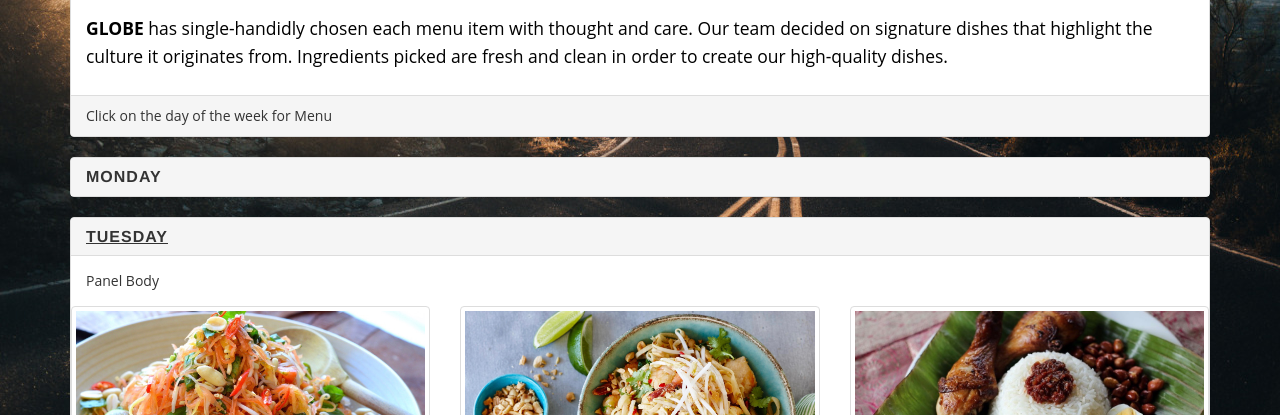
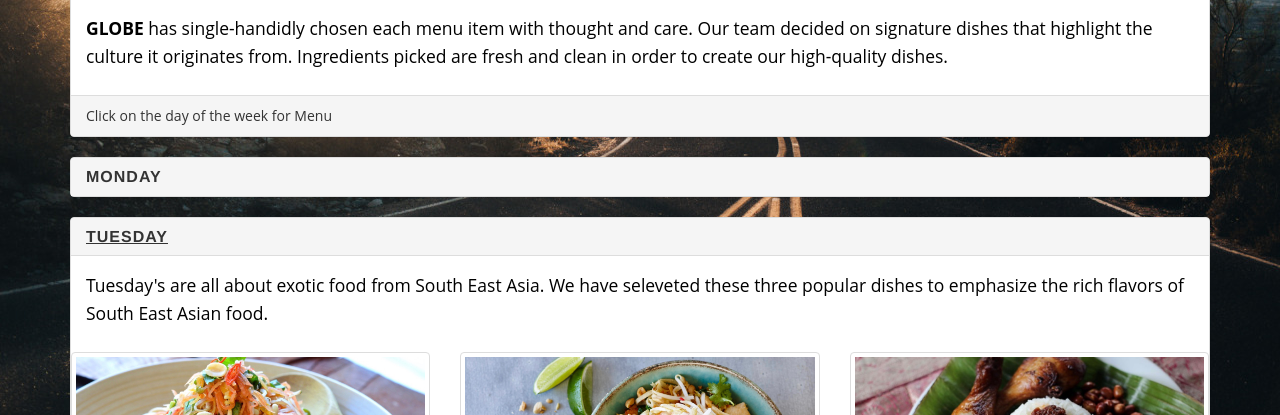
Before and after one commit to VSanchez899/Globe, a plain HTML site: page menu.html in a window 1280 px wide. Both pictures are taken after a click on the link "TUESDAY". Shown: the part 385-800 px from the top of the page. Drawn offline with nearby package versions, Linux system fonts and the light colour scheme.

Commit message:
Updated menu and about page

```diff
--- a/menu.html
+++ b/menu.html
@@ -139,7 +139,9 @@
                     </h4>
                 </div>
                 <div id="collapse2" class="panel-collapse collapse">
-                    <div class="panel-body">Panel Body</div>
+                    <div class="panel-body">
+                    <p>Tuesday's are all about exotic food from South East Asia. We have seleveted these three popular
+                    dishes to emphasize the rich flavors of South East Asian food.</p></div>
                     <div class="row">
                       <!-- Menu Item 1 -->
                         <div class="col-md-4">
```
Also changed, not shown: about.html (+2 -2 lines).
